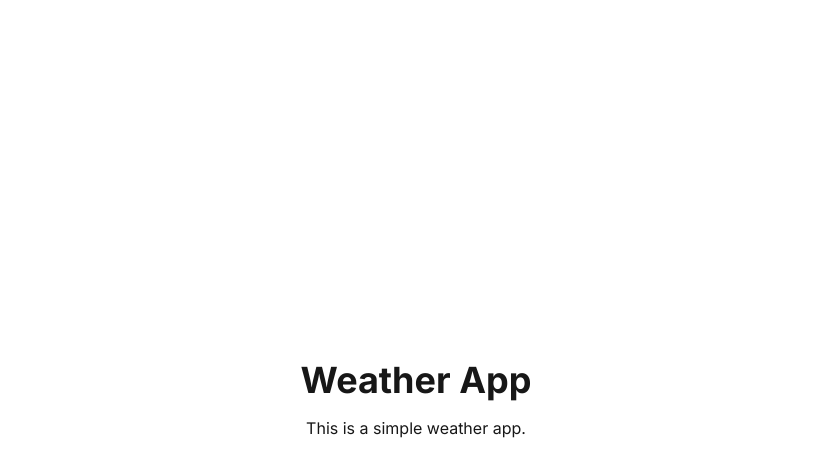
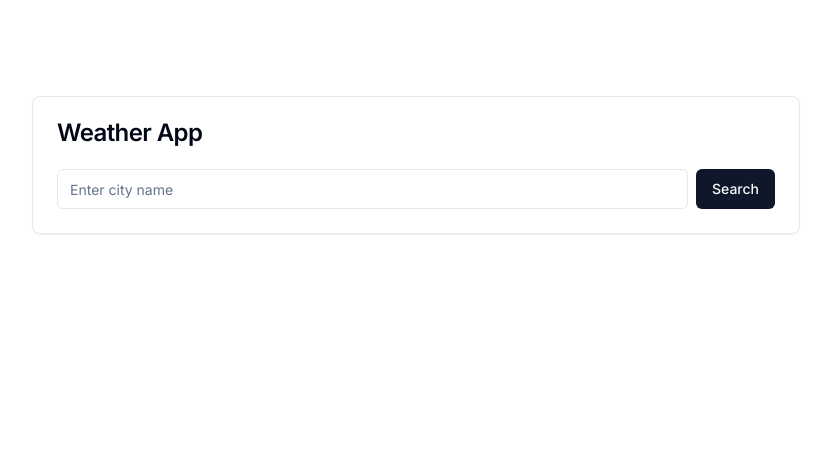
Before and after one commit to carterlasalle/NextjsWeatherApp, a Next.js app in the folder weather-app/: page / in a window 1280 px wide. Shown: the top 476 px of the page, without its empty margins (224-1055 px from the left). Built offline with nearby package versions, Linux system fonts and the light colour scheme.

Commit message:
Update this

```diff
--- /dev/null
+++ b/weather-app/app/components/CurrentWeather.tsx
@@ -0,0 +1,24 @@
+import { Card, CardContent, CardHeader, CardTitle } from "@/components/ui/card"
+
+interface CurrentWeatherProps {
+  data: any;
+}
+
+export function CurrentWeather({ data }: CurrentWeatherProps) {
+  if (!data) return null;
+
+  return (
+    <Card className="w-full max-w-3xl mt-4">
+      <CardHeader>
+        <CardTitle>Current Weather in {data.name}</CardTitle>
+      </CardHeader>
+      <CardContent>
+        <p>Temperature: {data.main.temp}°C</p>
+        <p>Feels like: {data.main.feels_like}°C</p>
+        <p>Description: {data.weather[0].description}</p>
+        <p>Humidity: {data.main.humidity}%</p>
+        <p>Wind Speed: {data.wind.speed} m/s</p>
+      </CardContent>
+    </Card>
+  )
+}
--- /dev/null
+++ b/weather-app/app/components/Forecast.tsx
@@ -0,0 +1,32 @@
+import { Card, CardContent, CardHeader, CardTitle } from "@/components/ui/card"
+
+interface ForecastProps {
+  data: any;
+}
+
+export function Forecast({ data }: ForecastProps) {
+  if (!data) return null;
+
+  const dailyForecasts = data.list.filter((item: any, index: number) => index % 8 === 0).slice(0, 5);
+
+  return (
+    <Card className="w-full max-w-3xl mt-4">
+      <CardHeader>
+        <CardTitle>5-Day Forecast</CardTitle>
+      </CardHeader>
+      <CardContent>
+        <div className="grid grid-cols-1 sm:grid-cols-2 md:grid-cols-3 lg:grid-cols-5 gap-4">
+          {dailyForecasts.map((forecast: any, index: number) => (
+            <Card key={index}>
+              <CardContent className="p-4">
+                <p>{new Date(forecast.dt * 1000).toLocaleDateString()}</p>
+                <p>Temp: {forecast.main.temp}°C</p>
+                <p>{forecast.weather[0].description}</p>
+              </CardContent>
+            </Card>
+          ))}
+        </div>
+      </CardContent>
+    </Card>
+  )
+}
--- a/weather-app/app/page.tsx
+++ b/weather-app/app/page.tsx
@@ -1,10 +1,62 @@
 'use client'
 
+import { useState } from 'react'
+import { Card, CardContent, CardHeader, CardTitle } from "@/components/ui/card"
+import { Input } from "@/components/ui/input"
+import { Button } from "@/components/ui/button"
+import { CurrentWeather } from './components/CurrentWeather'
+import { Forecast } from './components/Forecast'
+
+interface WeatherData {
+  currentWeather: any;
+  forecast: any;
+}
+
 export default function Home() {
+  const [city, setCity] = useState('')
+  const [weatherData, setWeatherData] = useState<WeatherData | null>(null)
+  const [error, setError] = useState('')
+
+  const handleSearch = async () => {
+    setError('')
+    try {
+      const response = await fetch(`/api/weather?city=${encodeURIComponent(city)}`)
+      const data = await response.json()
+      if (response.ok) {
+        setWeatherData(data)
+      } else {
+        setError(data.error || 'Failed to fetch weather data')
+      }
+    } catch (err) {
+      setError('An error occurred while fetching weather data')
+    }
+  }
+
   return (
-    <main className="flex min-h-screen flex-col items-center justify-center p-24">
-      <h1 className="text-4xl font-bold">Weather App</h1>
-      <p className="mt-4">This is a simple weather app.</p>
+    <main className="flex min-h-screen flex-col items-center justify-start p-24">
+      <Card className="w-full max-w-3xl">
+        <CardHeader>
+          <CardTitle>Weather App</CardTitle>
+        </CardHeader>
+        <CardContent>
+          <div className="flex space-x-2">
+            <Input
+              placeholder="Enter city name"
+              value={city}
+              onChange={(e) => setCity(e.target.value)}
+            />
+            <Button onClick={handleSearch}>Search</Button>
+          </div>
+          {error && <p className="text-red-500 mt-2">{error}</p>}
+        </CardContent>
+      </Card>
+
+      {weatherData && (
+        <>
+          <CurrentWeather data={weatherData.currentWeather} />
+          <Forecast data={weatherData.forecast} />
+        </>
+      )}
     </main>
   )
 }
```
Also changed, not shown: 1 other file (tests, documents, lock files or other folders).
